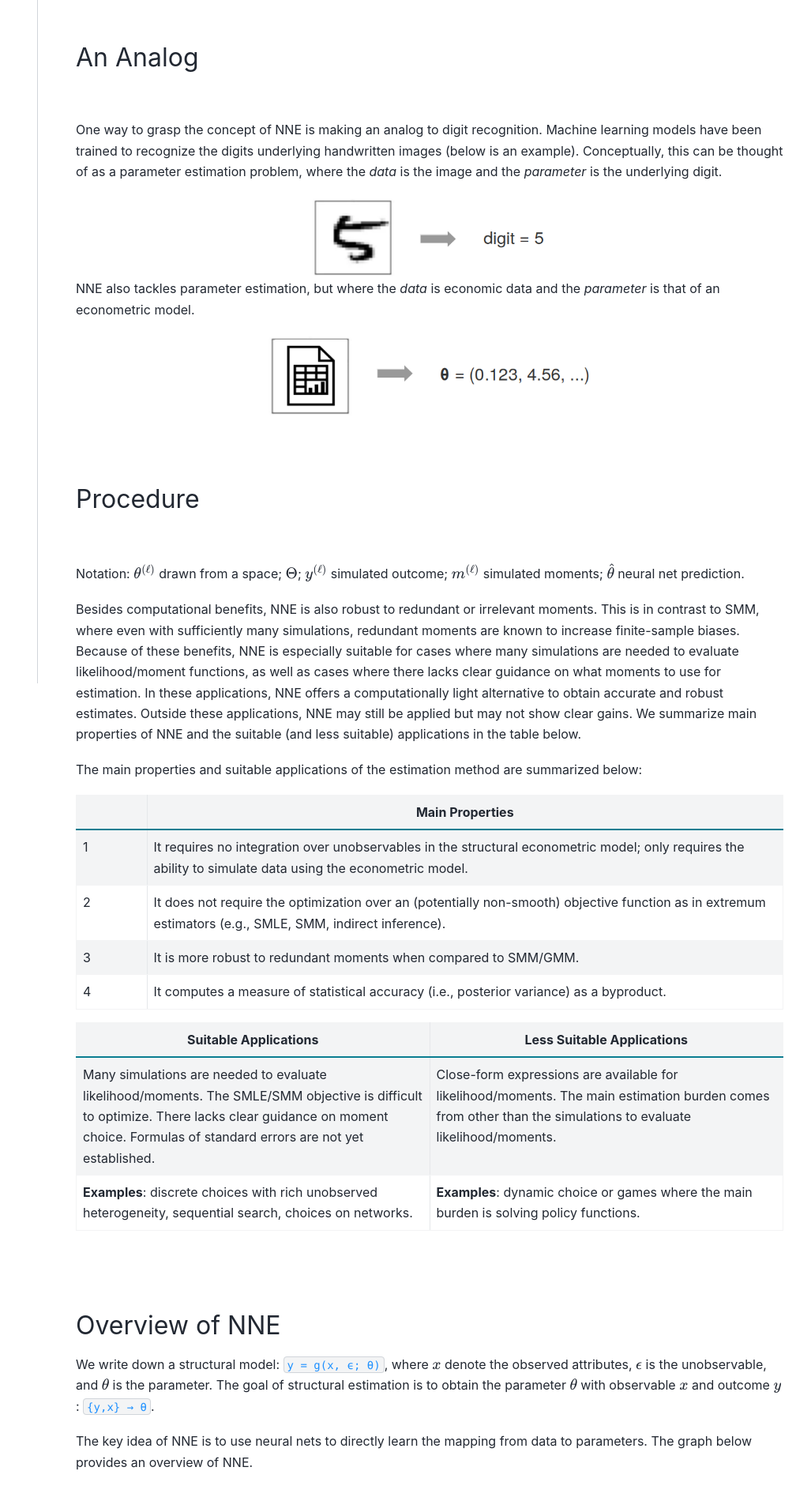
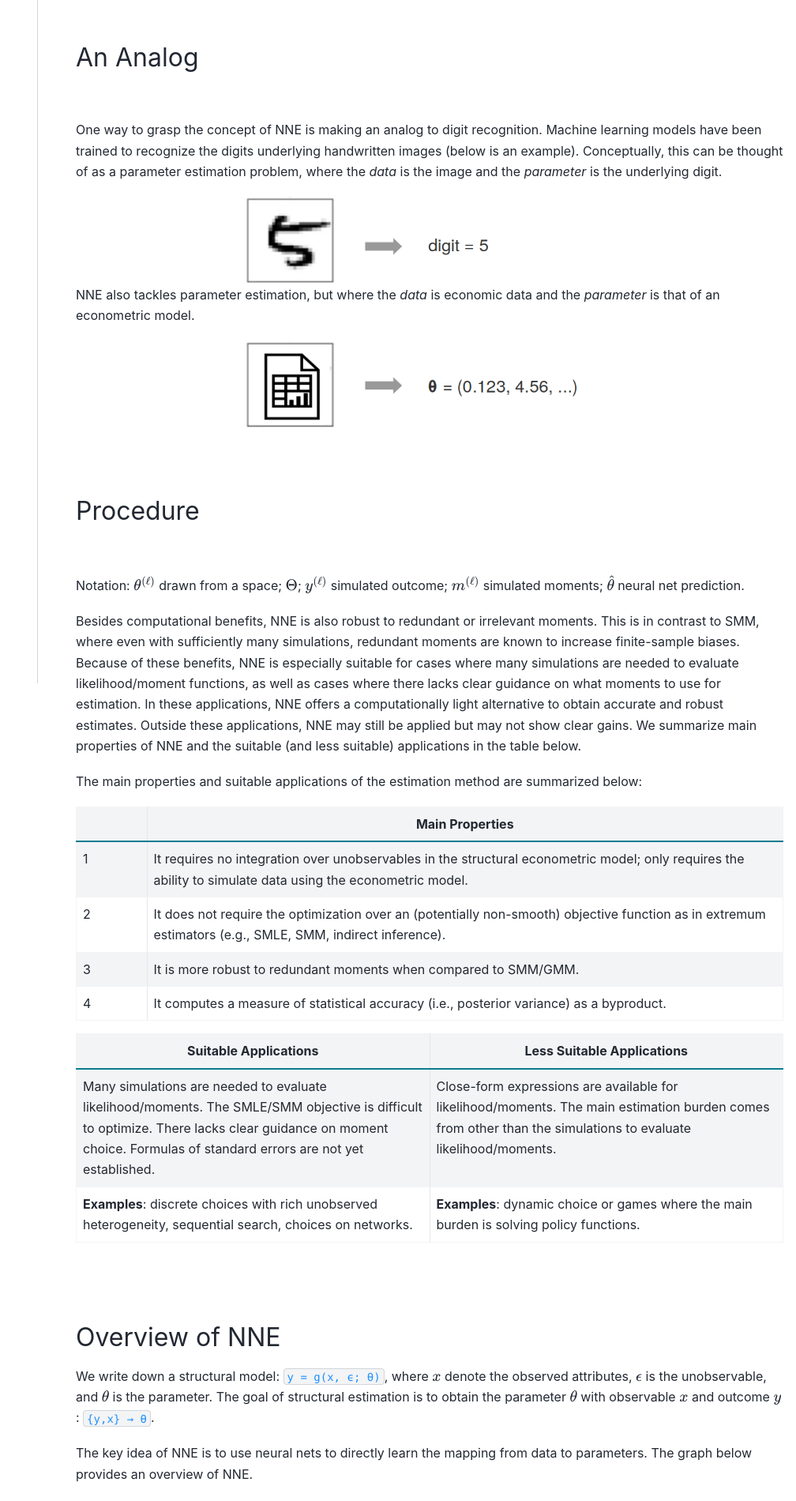
Before and after one commit to nnehome/nnehome.github.io, a Sphinx documentation site: the page built from docs/source/home/home.rst, in a window 1280 px wide. Shown: the part 1004-2904 px from the top of the page at 79% size, without its empty margins (272-1280 px from the left). Built offline with Sphinx 7.4.7 and the PyData theme 0.15.4, drawn with Linux system fonts in a browser that asks for light colours.

Commit message:
some change

```diff
--- a/docs/source/home/home.rst
+++ b/docs/source/home/home.rst
@@ -43,7 +43,7 @@
 
 NNE also tackles parameter estimation, but where the *data* is economic data and the *parameter* is that of an econometric model.
 
-.. image:: nne_pic.png
+.. image:: para_rec.png
   :scale: 70%
   :align: center
 
```
Also changed, not shown: docs/source/home/digit_rec.png, docs/source/home/nne_pic.png (deleted), docs/source/home/para_rec.png (added).
